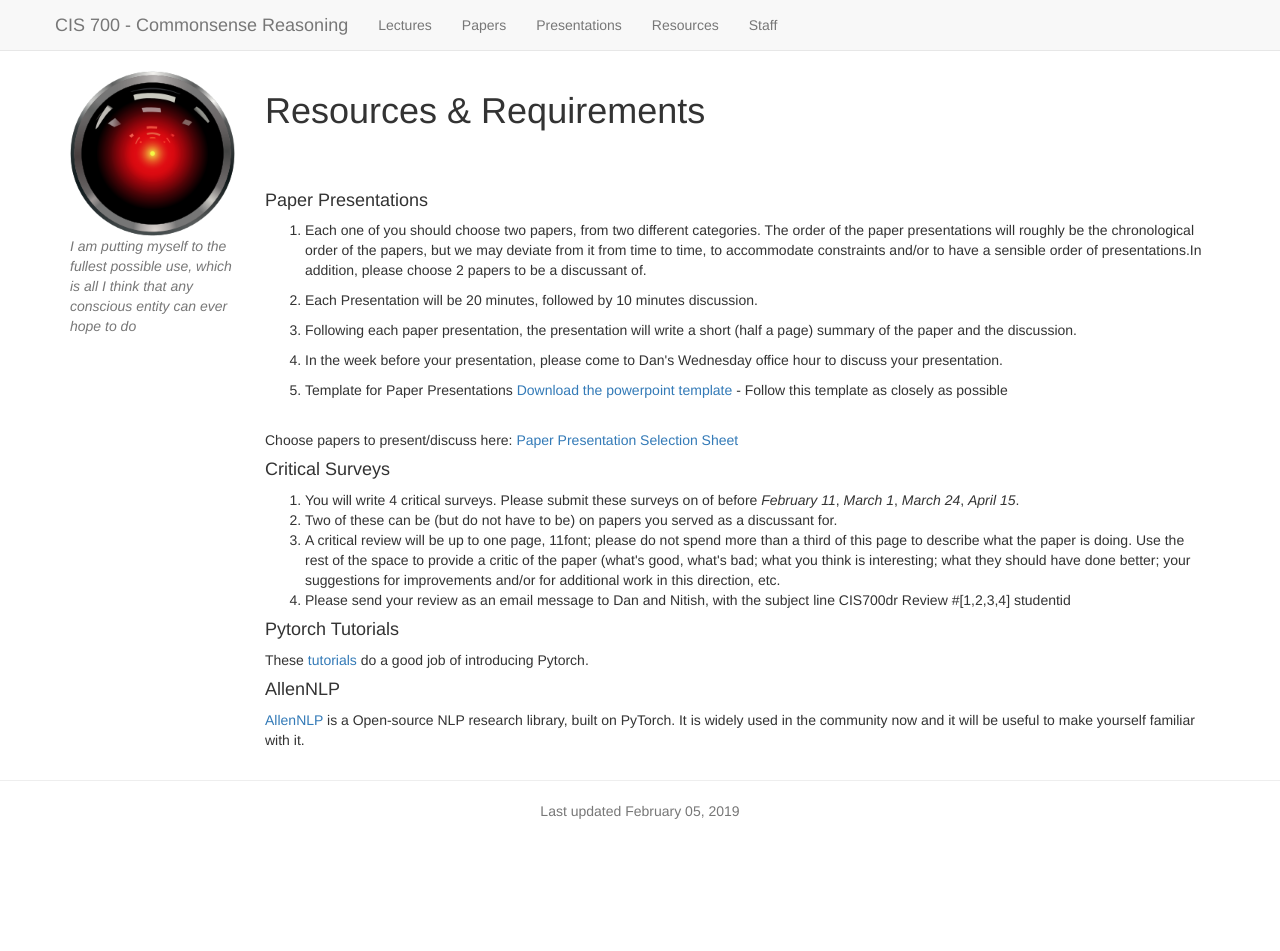
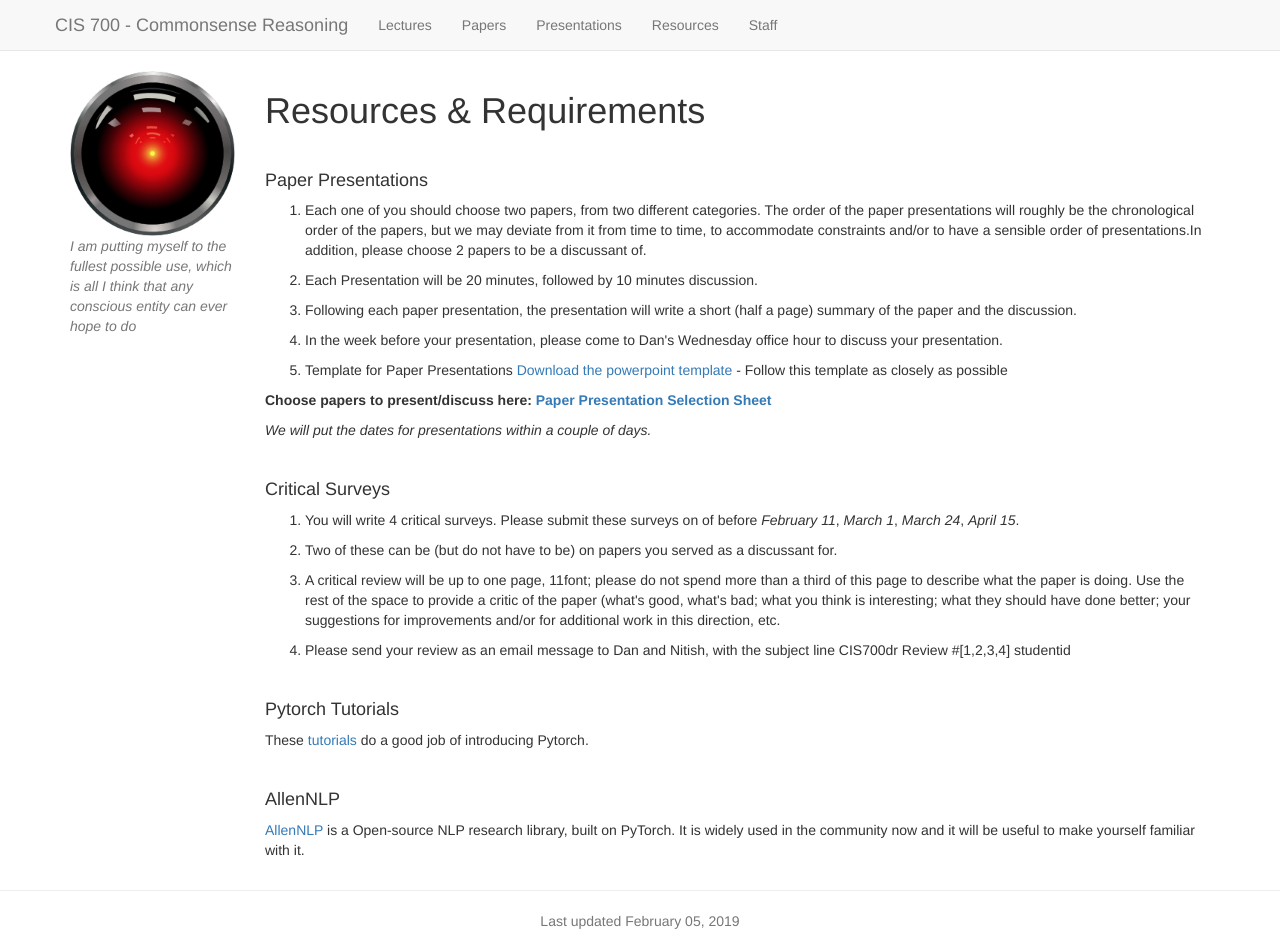
Before and after one commit to nitishgupta/cis700dr, a Jekyll site: the page built from resources.md, in a window 1280 px wide. Built offline with Jekyll 4.4.1, drawn with Linux system fonts in a browser that asks for light colours; nearby versions of some CDN libraries; a script that is not in the unit is left out; before the commit the page ends 900 px from its top, so only the background shows below that.

Commit message:
minor resource edits

```diff
--- a/resources.md
+++ b/resources.md
@@ -7,9 +7,8 @@ active_tab: main_page
 ---
 
 # Resources & Requirements
+
 <br>
-<br>
-
 #### Paper Presentations
 1. Each one of you should choose two papers, from two different categories. The order of the paper presentations will roughly be the chronological order of the papers, but we may deviate from it from time to time, to accommodate constraints and/or to have a sensible order of presentations.In addition, please choose 2 papers to be a discussant of.
 
@@ -23,19 +22,25 @@ active_tab: main_page
 [Download the powerpoint template](assets/ppt/paper_presentation_template.pptx) -
 Follow this template as closely as possible
 
+**Choose papers to present/discuss here: [Paper Presentation Selection Sheet](https://docs.google.com/spreadsheets/d/16MM_npFng9wLdfo8f7mIJ-9PhEZ0KAGZbHDnqXX4gbA/edit?usp=sharing)**
+
+*We will put the dates for presentations within a couple of days.*
+
 <br>
-Choose papers to present/discuss here: [Paper Presentation Selection Sheet](https://docs.google.com/spreadsheets/d/16MM_npFng9wLdfo8f7mIJ-9PhEZ0KAGZbHDnqXX4gbA/edit?usp=sharing)
-
 #### Critical Surveys
 1. You will write 4 critical surveys. Please submit these surveys on of before *February 11*, *March 1*, *March 24*, *April 15*.
+
 2. Two of these can be (but do not have to be) on papers you served as a discussant for.
+
 3. A critical review will be up to one page, 11font; please do not spend more than a third of this page to describe what the paper is doing. Use the rest of the space to provide a critic of the paper (what\'s good, what\'s bad; what you think is interesting; what they should have done better; your suggestions for improvements and/or for additional work in this direction, etc.
+
 4. Please send your review as an email message to Dan and Nitish, with the subject line CIS700dr Review #[1,2,3,4] studentid
 
-
+<br>
 #### Pytorch Tutorials
 These [tutorials](https://pytorch.org/tutorials/) do a good job of introducing Pytorch.
 
+<br>
 #### AllenNLP
 [AllenNLP](https://allennlp.org/) is a Open-source NLP research library, built on PyTorch.
 It is widely used in the community now and it will be useful to make yourself familiar with it.
```
